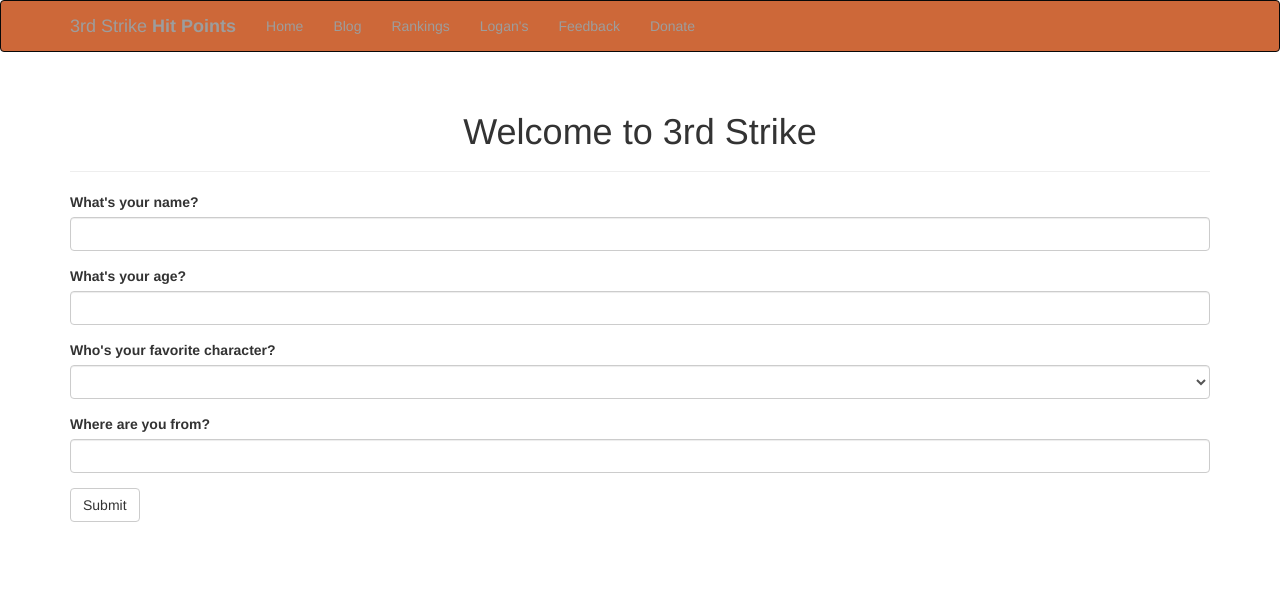
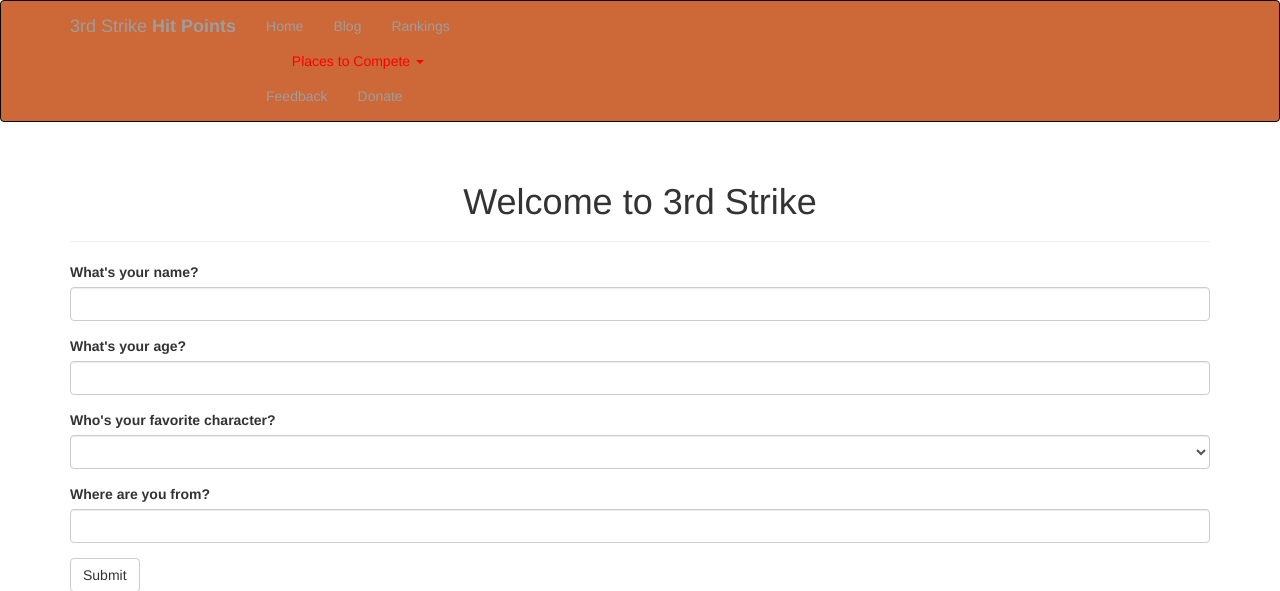
Before and after one commit to npmcdn-to-unpkg-bot/3rdStrikeWebsite, a Flask app: page / in a window 1280 px wide. Shown: the top 591 px of the page. Run offline with Flask 2, Linux system fonts and the light colour scheme; some libraries are stand-ins or nearby versions.

Commit message:
Initial push

```diff
--- a/app/static/css/style.css
+++ b/app/static/css/style.css
@@ -20,3 +20,7 @@
 .social_media_bar p {
 	color: white;r
 }
+
+.dropdown-toggle a{
+	color: black;
+}
--- a/app/templates/base_template.html
+++ b/app/templates/base_template.html
@@ -4,8 +4,8 @@
 
 
 {% block navbar %}
-<link rel="stylesheet" type="text/css" href="/static/css/style.css">
-<link rel="icon" href="/static/images/mak_icon.png">
+	<link rel="stylesheet" type="text/css" href="/static/css/style.css"/>
+	<link rel="icon" href="/static/images/mak_icon.png"/>
 
 	<div class="navbar navbar-inverse" role="navigation" align="center">
 		<div class="container">
@@ -23,12 +23,18 @@
 				<ul class="nav navbar-nav">
 					<li><a href="/">Home</a></li>
 					<li><a href="/blog">Blog</a></li>
-						<!-- <li><a href="/charts">Match Charts</a></li> -->
 					<li><a href="/rankings">Rankings</a></li>
-						<!-- <li><a href="https://www.youtube.com/channel/UCyND9kCiBE8ApY77AuR3EGw">Archives</a></li> -->
-						<li><a href="http://loganarcade.com/" target="_blank">Logan's</a></li>
-						<!-- <li><a href="https://www.facebook.com/groups/Chicago3rdStrike/" target="_blank">Facebook</a></li> -->
-						<!-- <li><a href="https://www.facebook.com/groups/thirdstrikejunkies/" target="_blank">National 3S</a></li> -->
+					 <div class="dropdown">
+					  <a class="dropdown-toggle" data-toggle="dropdown">Places to Compete
+					  	<span class="caret"></span>
+					  </a>
+						  <ul class="dropdown-menu">
+						    {% for loc in locations %}
+							<li><a href={{locations.get(loc)}}>{{loc}}</a></li>
+							{% endfor %}
+						  </ul>
+					</div>
+
 					<li><a href="https://docs.google.com/forms/d/1RA6xPIs6Uw-0MqSyzQ7el_oBSZ0Ypz9uXxc-HPp7Pwk/viewform">Feedback</a></li>
 					<li><a href="/donate">Donate</a></li>
 					{% if session['username'] %}
@@ -40,6 +46,7 @@
 			</div>
 		</div>
 	</div>
+
 	{% block socialism %}
 		<div class="social_media_bar">
 			<div class="container">
--- a/app/templates/home.html
+++ b/app/templates/home.html
@@ -13,7 +13,7 @@
 	{% endblock %}
 	<div class="page-header">
 
-		{% if username %}
+		{% if username and username != None %}
 			<h1>Welcome to 3rd Strike, {{username}}.</h1>
 			<h2>Still playing {% if character %}{{character}}{% else %}3rd Strike{% endif %}?</h2>
 		{% else %}
--- a/views.py
+++ b/views.py
@@ -4,8 +4,7 @@ from app import config, models
 from app.models import *
 from datetime import timedelta
 import os
-
-regions = []
+gaming_places = {"Logan Arcade": "http://loganarcade.com", "Next Level Battle Lounge" : "dumm"}
 
 @app.route("/", methods=["GET", "POST"])
 def index():
@@ -23,11 +22,10 @@ def index():
 		session['username'] = name
 		session['character'] = character
 		session['region'] = form.region.data
-		regions.append(form.region.data)
-		print(regions)
-		return render_template("home.html", username=name, character=character)
 
-	return render_template("home.html", form=form)
+		return render_template("home.html", username=name, character=character, locations=gaming_places)
+
+	return render_template("home.html", form=form, locations=gaming_places)
 
 @app.route("/agent")
 def browser_check():
@@ -36,25 +34,25 @@ def browser_check():
 
 @app.route('/<username>')
 def user_home(username=None, char=None):
-	return render_template("home.html", username=username, char=char)
+	return render_template("home.html", username=username, char=char, locations=gaming_places)
 
 @app.route('/rankings/<region>')
 def user_rankings(region):
-	return render_template("rankings.html", region=session.get(region, None))
+	return render_template("rankings.html", region=session.get(region, None), locations=gaming_places)
 
 @app.route('/rankings')
 def rankings():
 	if session.get('username', None):
 		if session.get('region', None):
-			return render_template("rankings.html", username=session['username'], region=session['region'])
-		return render_template("rankings.html", username=session['username'])
-	return render_template("rankings.html")
+			return render_template("rankings.html", username=session['username'], region=session['region'], locations=gaming_places)
+		return render_template("rankings.html", username=session['username'], locations=gaming_places)
+	return render_template("rankings.html", locations=gaming_places)
 
 @app.route('/blog')
 def blog():
 	if session.get('region', None):
-		return render_template("blog.html", data="Here's a customized blog for {}".format(session['region']))
-	return render_template("blog.html", data="Non-region blog")
+		return render_template("blog.html", data="Here's a customized blog for {}".format(session['region']), locations=gaming_places)
+	return render_template("blog.html", data="Non-region blog", locations=gaming_places)
 @app.route('/submit-your-story')
 def blog_entry():
 	if session.get('username', None):
```
Lines whose indentation alone changed are shown as unchanged.
